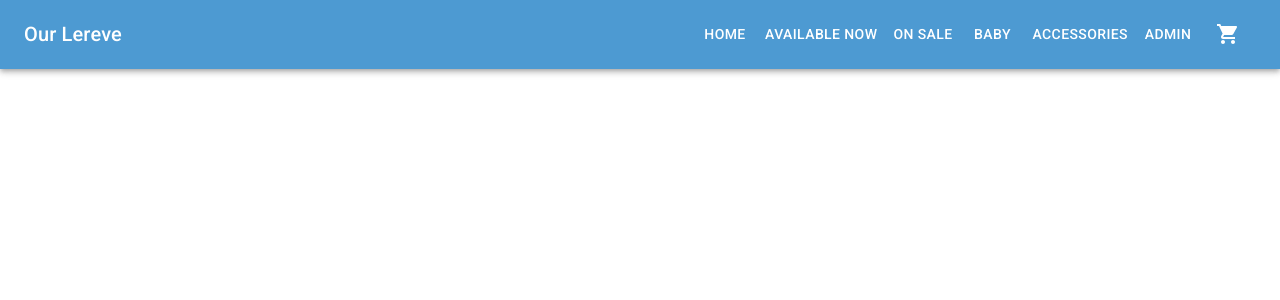
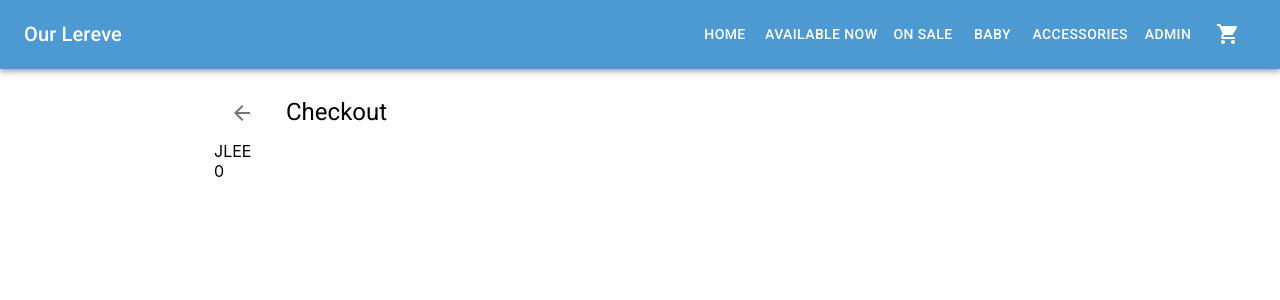
Before and after one commit to jhrinoa/dear-lereve, a React (Create React App) app: page /checkout in a window 1280 px wide. Shown: the top 300 px of the page. Built offline with nearby package versions, Linux system fonts and the light colour scheme.

Commit message:
initial checkout

```diff
--- a/src/App.js
+++ b/src/App.js
@@ -10,6 +10,7 @@ import { ThemeProvider } from '@mui/material/styles';
 import theme from './theme';
 import { PrivateRoute } from './utils/PrivateRoute';
 import Cart from './features/cart/Cart.component';
+import Checkout from './features/checkout/Checkout.component';
 
 const ProductRegister = React.lazy(() =>
   import('./features/admin/ProductRegister.component')
@@ -39,6 +40,7 @@ function App() {
           }
         />
         <Route path="/cart" element={<Cart />} />
+        <Route path="/checkout" element={<Checkout />} />
       </Routes>
     </ThemeProvider>
   );
--- a/src/features/cart/Cart.component.jsx
+++ b/src/features/cart/Cart.component.jsx
@@ -78,7 +78,7 @@ const Cart = () => {
           disabled={totalPrice <= 0}
           variant="contained"
           onClick={() => {
-            dispatch(clearCart());
+            navigate('/checkout');
           }}
           size="small"
         >
--- /dev/null
+++ b/src/features/checkout/Checkout.component.jsx
@@ -0,0 +1,39 @@
+import React from 'react';
+import { useSelector, useDispatch } from 'react-redux';
+// import { clearCart } from './cartSlice';
+import Typography from '@mui/material/Typography';
+import IconButton from '@mui/material/IconButton';
+import ArrowBackIcon from '@mui/icons-material/ArrowBack';
+import Stack from '@mui/material/Stack';
+import { Container } from '@mui/material';
+import { useNavigate } from 'react-router-dom';
+import { getTotal } from '../cart/cartSlice';
+import Button from '@mui/material/Button';
+
+const Checkout = () => {
+  const navigate = useNavigate();
+  const cart = useSelector((state) => state.cart.cart);
+  const dispatch = useDispatch();
+  const { totalPrice } = useSelector(getTotal);
+
+  return (
+    <Container sx={{ pt: 2, pb: 6 }} maxWidth="md">
+      <Stack direction="row" alignItems="center" spacing={2}>
+        <IconButton
+          onClick={() => {
+            navigate(-1);
+          }}
+        >
+          <ArrowBackIcon sx={{ margin: 1 }} />
+        </IconButton>
+        <Typography variant="h5" align="left">
+          Checkout
+        </Typography>
+      </Stack>
+      <div>JLEE</div>
+      {totalPrice}
+    </Container>
+  );
+};
+
+export default Checkout;
```
